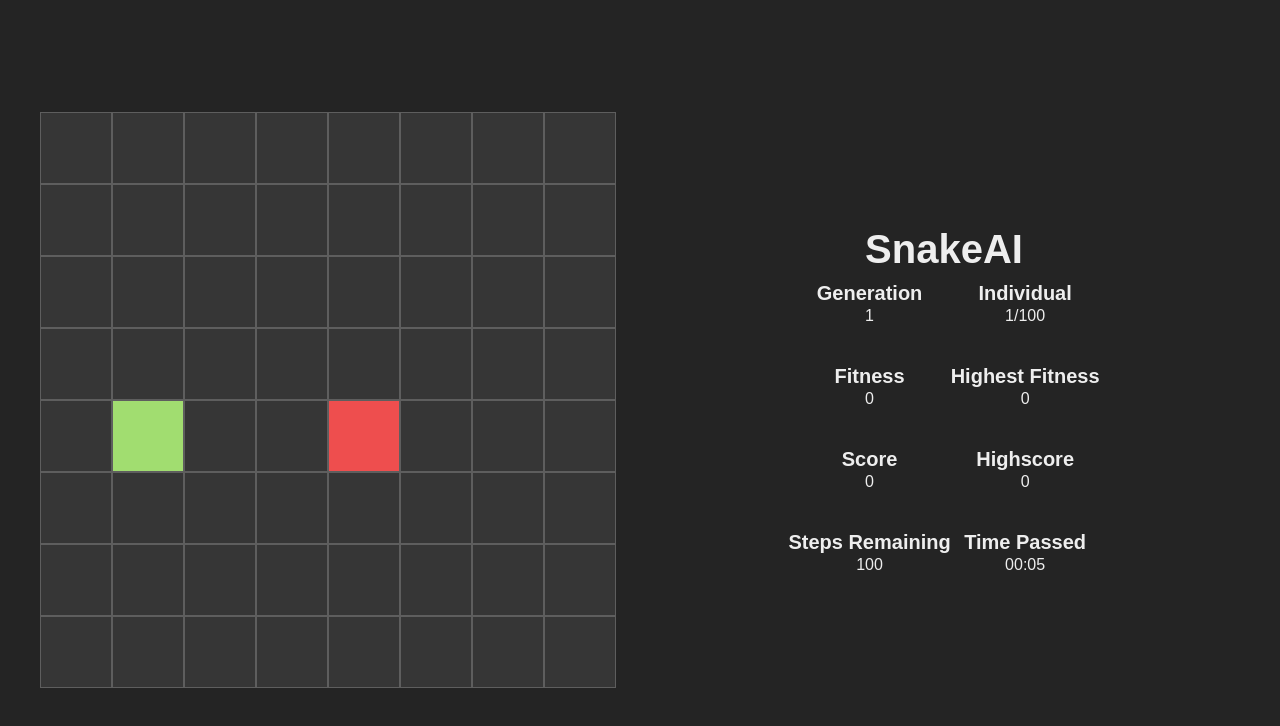
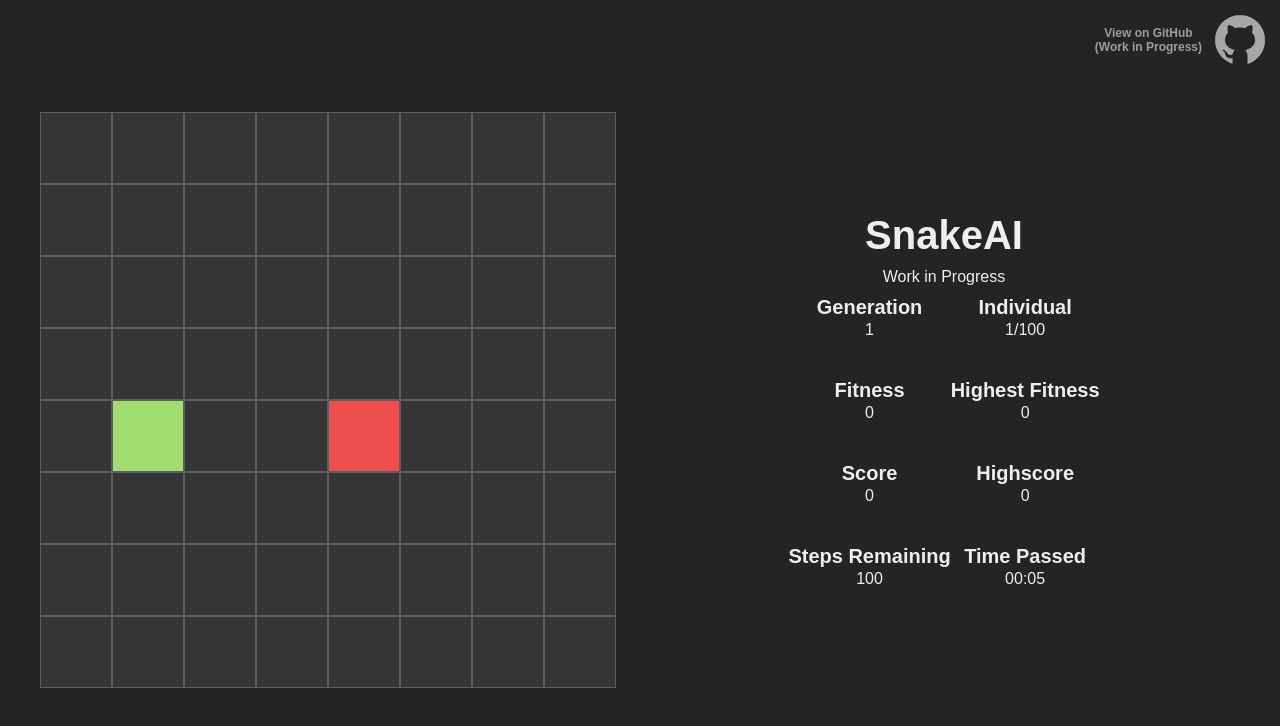
Before and after one commit to wachtern/snakeai, a React (Vite) app: page / in a window 1280 px wide. Shown: the top 726 px of the page. Built offline with nearby package versions, Linux system fonts and the light colour scheme.

Commit message:
feat(005): add github link

```diff
--- a/src/components/AnalyticsArea.tsx
+++ b/src/components/AnalyticsArea.tsx
@@ -42,6 +42,8 @@ const AnalyticsArea = () => {
   return (
     <Container>
       <Title>SnakeAI</Title>
+      {/* Remove WIP later */}
+      <Text>Work in Progress</Text>
       <Analytics>
         <Column>
           <TextWrapper>
--- a/src/providers/theme.tsx
+++ b/src/providers/theme.tsx
@@ -30,5 +30,11 @@ export const theme = {
       fontSize: "min(2vw, 2vh)",
       color: "#EEEEEE",
     },
+    gitHub: {
+      fontFamily: '"Arial", sans-serif',
+      fontSize: "min(1.5vw, 1.5vh)",
+      color: "#EEEEEE",
+      fontWeight: "bold",
+    },
   },
 };
--- a/src/views/Playfield.tsx
+++ b/src/views/Playfield.tsx
@@ -2,12 +2,19 @@ import styled from "styled-components";
 import GameField from "../components/GameField";
 import useBoundStore from "../stores/BoundStore";
 import AnalyticsArea from "../components/AnalyticsArea";
+import gitHubLogo from "../assets/logos/github.png";
 
 const Playfield = () => {
   const fieldSize = useBoundStore((state) => state.fieldSize);
 
   return (
     <Container>
+      <GitHubWrapper href="https://github.com/wachtern/snakeai" target="_blank">
+        {/* Remove WIP later */}
+        View on GitHub <br /> (Work in Progress)
+        <GitHub src={gitHubLogo} />
+      </GitHubWrapper>
+
       <GameField fieldSize={fieldSize >= 5 ? fieldSize : 4} />
       <AnalyticsArea />
     </Container>
@@ -36,3 +43,34 @@ const Container = styled.div`
     gap: 2.5vh;
   }
 `;
+
+const GitHubWrapper = styled.a`
+  ${({ theme }) => theme.fontStyles.gitHub}
+  position: absolute;
+  top: 10px;
+  right: 10px;
+  display: flex;
+  align-items: center;
+  text-align: center;
+  gap: 1vh;
+  opacity: 60%;
+  cursor: pointer;
+  text-decoration: none;
+
+  @media (min-aspect-ratio: 1/1) {
+    flex-direction: row;
+  }
+
+  @media (max-aspect-ratio: 1/1) {
+    flex-direction: column-reverse;
+  }
+
+  &:hover {
+    opacity: 100%;
+  }
+`;
+
+const GitHub = styled.img`
+  width: min(7.5vw, 7.5vh);
+  height: min(7.5vw, 7.5vh);
+`;
```
Also changed, not shown: src/assets/logos/github.png (added).
